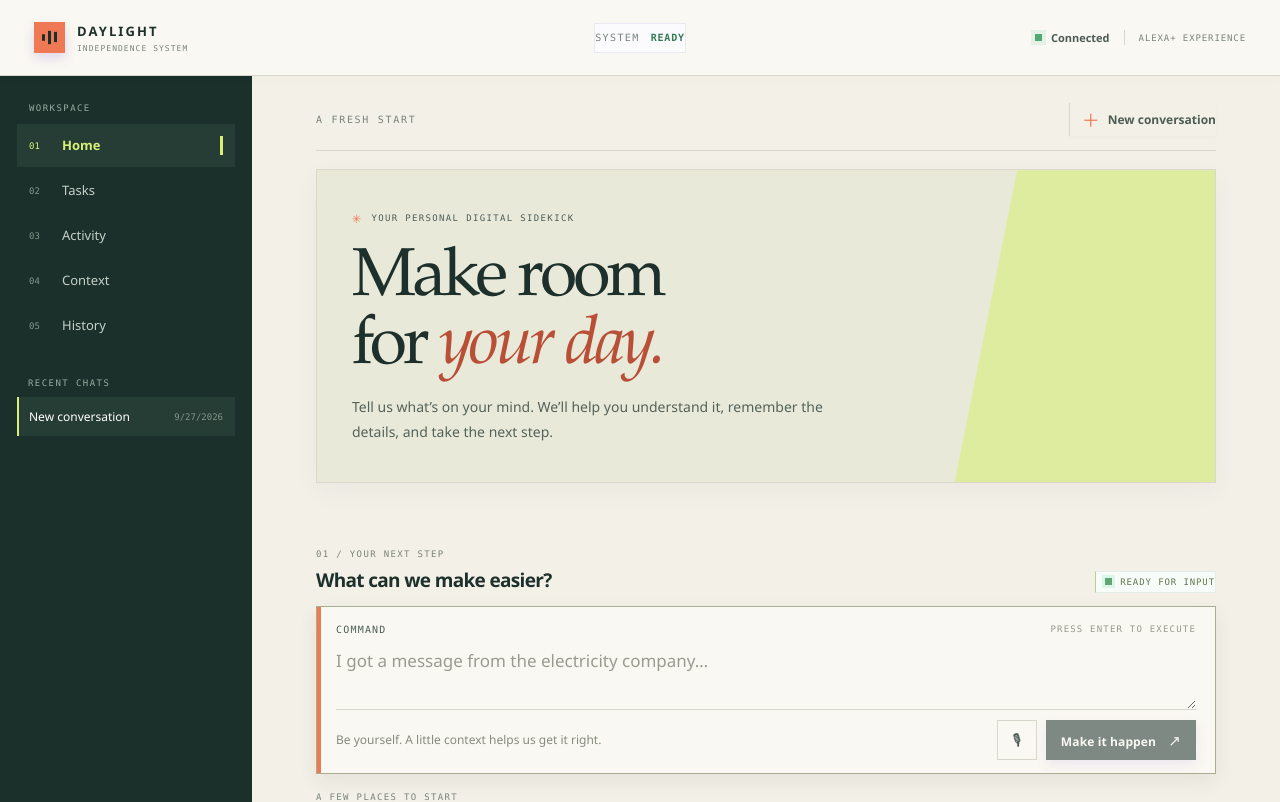
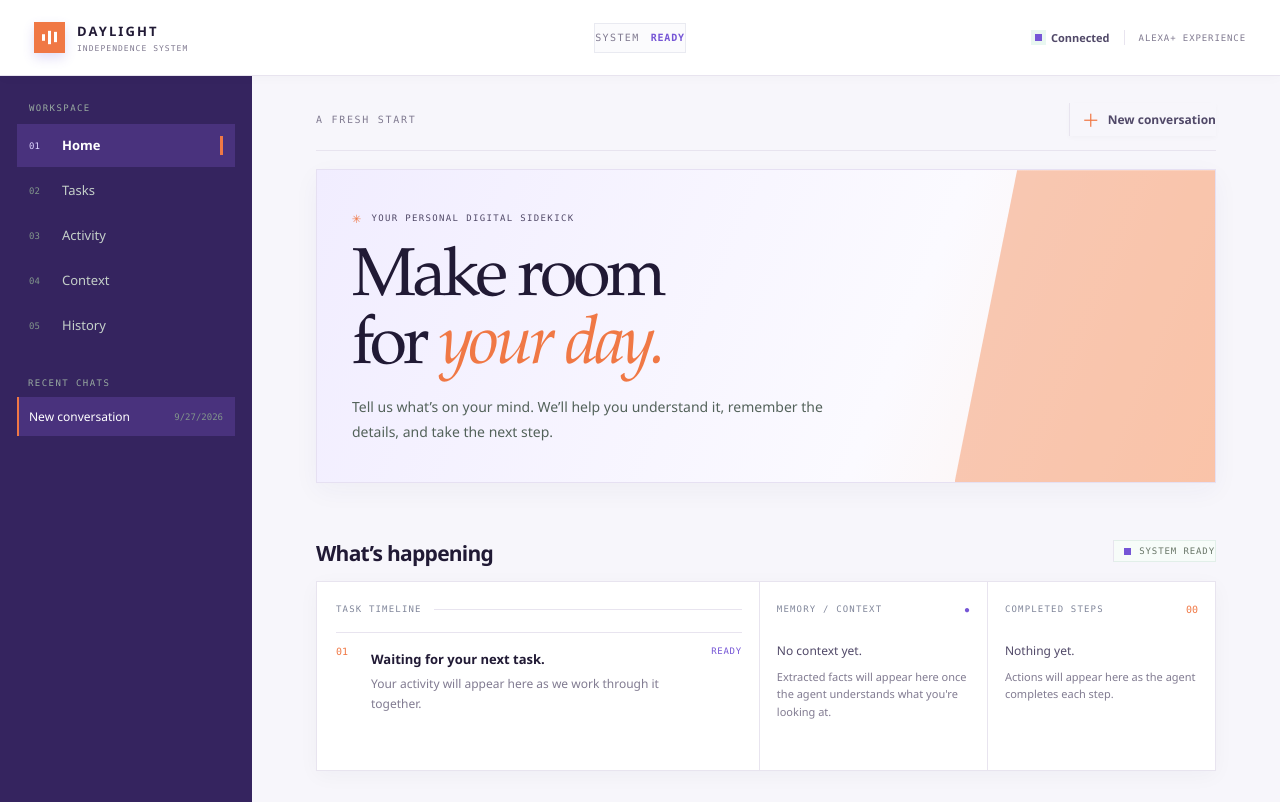
Before and after one commit to retroo-incognito/elder-s-alexa-project, a React (Vite) app in the folder apps/web/: page / in a window 1280 px wide. Shown: the top 802 px of the page. Built offline with nearby package versions, Linux system fonts and the light colour scheme.

Commit message:
jijojijoi

```diff
--- a/apps/web/src/App.tsx
+++ b/apps/web/src/App.tsx
@@ -374,7 +374,6 @@ export default function App() {
           <section className="command-section" aria-labelledby="command-title">
             <div className="section-heading">
               <div>
-                <span className="eyebrow">01 / YOUR NEXT STEP</span>
                 <h2 id="command-title">What can we make easier?</h2>
               </div>
               <span className="command-tag">
@@ -487,7 +486,6 @@ export default function App() {
           <section className="output-section" aria-live="polite">
             <div className="section-heading output-heading">
               <div>
-                <span className="eyebrow">02 / LIVE WORKSPACE</span>
                 <h2>
                   {view === "home"
                     ? "What’s happening"
--- a/apps/web/src/redesign.css
+++ b/apps/web/src/redesign.css
@@ -1,17 +1,17 @@
 /* Daylight: an editorial, print inspired interface with crisp edges. */
 :root {
-  --paper: #f3f0e7;
-  --paper-light: #faf8f2;
-  --ink: #1d302b;
-  --ink-soft: #4d5d56;
-  --ink-muted: #78847c;
-  --forest: #1b302a;
-  --forest-raised: #263d35;
-  --line: #d8d7cb;
-  --line-dark: #466056;
-  --acid: #d6ef74;
-  --orange: #ef7954;
-  --blue: #6689d7;
+  --paper: #f7f6fb;
+  --paper-light: #ffffff;
+  --ink: #211a35;
+  --ink-soft: #514968;
+  --ink-muted: #817b91;
+  --forest: #35245f;
+  --forest-raised: #49327d;
+  --line: #e8e4ef;
+  --line-dark: #66578a;
+  --acid: #ded5ff;
+  --orange: #f07845;
+  --blue: #7656d6;
   --serif: "Iowan Old Style", "Palatino Linotype", "Book Antiqua", Georgia, serif;
   --sans: "Aptos", "Segoe UI", "Helvetica Neue", sans-serif;
   --mono: "SFMono-Regular", Consolas, "Liberation Mono", monospace;
@@ -73,7 +73,11 @@ button:focus-visible, textarea:focus-visible, a:focus-visible { outline: 2px sol
 .sidebar-bottom p { margin: 8px 0 20px; color: #c1ccc5; font-size: 12px; line-height: 1.55; }
 .sidebar-bottom strong { color: #fff; }
 .version-tag { color: #82968b; font: 9px var(--mono); letter-spacing: .12em; }
-.workspace { width: 100%; max-width: 1600px; margin: 0 auto; padding: 27px clamp(28px, 5vw, 76px) 64px; }
+.workspace { display: flex; flex-direction: column; width: 100%; max-width: 1600px; margin: 0 auto; padding: 27px clamp(28px, 5vw, 76px) 64px; }
+.workspace-topline { order: 0; }
+.home-intro, .view-heading { order: 1; }
+.output-section { order: 2; }
+.command-section { order: 3; }
 .workspace-topline { display: flex; align-items: center; justify-content: space-between; padding-bottom: 14px; border-bottom: 1px solid var(--line); }
 .workspace-topline > .eyebrow { letter-spacing: .17em; }
 .reset-button { display: inline-flex; align-items: center; gap: 8px; padding: 7px 0 7px 12px; border: 0; border-left: 1px solid var(--line); color: var(--ink-soft); background: transparent; font-size: 12px; font-weight: 600; transition: color .15s ease; }
@@ -135,7 +139,7 @@ button:focus-visible, textarea:focus-visible, a:focus-visible { outline: 2px sol
 .suggestion-symbol--yellow { background: var(--acid); }
 .suggestion-symbol--green { background: #bdd9bd; }
 .suggestion-symbol--pink { background: #f2b49f; }
-.output-section { max-width: 1320px; margin-top: 41px; }
+.output-section { max-width: 1320px; margin-top: 22px; }
 .output-heading { align-items: center; margin-bottom: 14px; }
 .output-heading h2 { font-size: 21px; }
 .state-label { display: flex; align-items: center; gap: 8px; padding: 5px 0 5px 10px; border-left: 1px solid var(--line); color: #697668; font: 9px var(--mono); letter-spacing: .1em; }
@@ -215,6 +219,41 @@ code { padding: 2px 4px; color: var(--ink); background: #eae8de; font: 10px var(
 .footer-center { justify-content: center; color: #b4c0b6; letter-spacing: 0; }
 .footer-right { justify-content: flex-end; color: #d3dbd2; }
 .footer-right b { color: var(--acid); font-size: 13px; }
+
+/* Unified white, violet, and orange visual system. */
+:root { color-scheme: light; }
+.system-bar, .command-console, .workspace-content, .confirm, .context-card__badge,
+.suggestion-list button, .mic, .recent-chat, .reset-button { border-radius: 0 !important; }
+.home-intro { border-color: #e6e0f2; background: linear-gradient(112deg, #f1edff 0%, #fbfaff 64%, #fff1e8 100%); }
+.home-intro::after { background: #f6a078; }
+.intro-copy h1 span, .activity-count, .empty-index, .context-card__value--big { color: var(--orange); }
+.brand-mark { background: var(--orange); }
+.brand-mark i { background: white; }
+.connection-dot, .tag-dot, .command-tag .tag-dot, .state-label > span { background-color: var(--blue); }
+.system-readout strong, .context-signal, .ready-mark { color: var(--blue); }
+.nav-item.is-active { color: #fff; }
+.nav-item.is-active .nav-index, .sidebar-spark, .footer-right b { color: var(--acid); }
+.nav-indicator { background-color: var(--acid); }
+.command-tag { border-color: #e4dcf6; color: var(--forest); }
+.command-console { border-color: #e5e0ee; box-shadow: 0 8px 26px rgba(53,36,95,.055); }
+.command-console::before { background: linear-gradient(var(--blue), var(--orange)); }
+.command-console:focus-within { border-color: #a894e2; box-shadow: 0 10px 30px rgba(53,36,95,.11); }
+.execute-button, .confirm__yes { border-color: var(--forest); background: var(--forest); box-shadow: 0 5px 14px rgba(53,36,95,.16); }
+.execute-button:hover:not(:disabled), .confirm__yes:hover:not(:disabled) { color: white; border-color: var(--orange); background: var(--orange); }
+.suggestion-symbol--yellow { background: #e4dcff; }
+.suggestion-symbol--green { background: #fce0d2; }
+.suggestion-symbol--pink { background: #f8c3a8; }
+.timeline-entry--agent .timeline-node, .action-item--context_saved .action-item__dot,
+.action-item--message_sent .action-item__dot { background: var(--blue); }
+.context-card__badge { color: var(--forest); background: #eee9fb; }
+.confirm { border-color: #f2c5ad; background: #fff4ed; }
+.confirm__icon, .confirm__title { color: #b94f25; }
+.system-footer { color: #f2edff; }
+.footer-center, .footer-right { color: #ded5f5; }
+.recent-chat.is-current { box-shadow: inset 2px 0 var(--orange); }
+.nav-item.is-active .nav-indicator { background: var(--orange); }
+button:focus-visible, textarea:focus-visible, a:focus-visible { outline-color: var(--orange); }
+
 @keyframes reveal-up { from { opacity: 0; transform: translateY(5px); } to { opacity: 1; transform: translateY(0); } }
 @keyframes brand-pulse { from { transform: scaleY(.68); } to { transform: scaleY(1); } }
 @keyframes state-pulse { 50% { opacity: .35; } }
```
